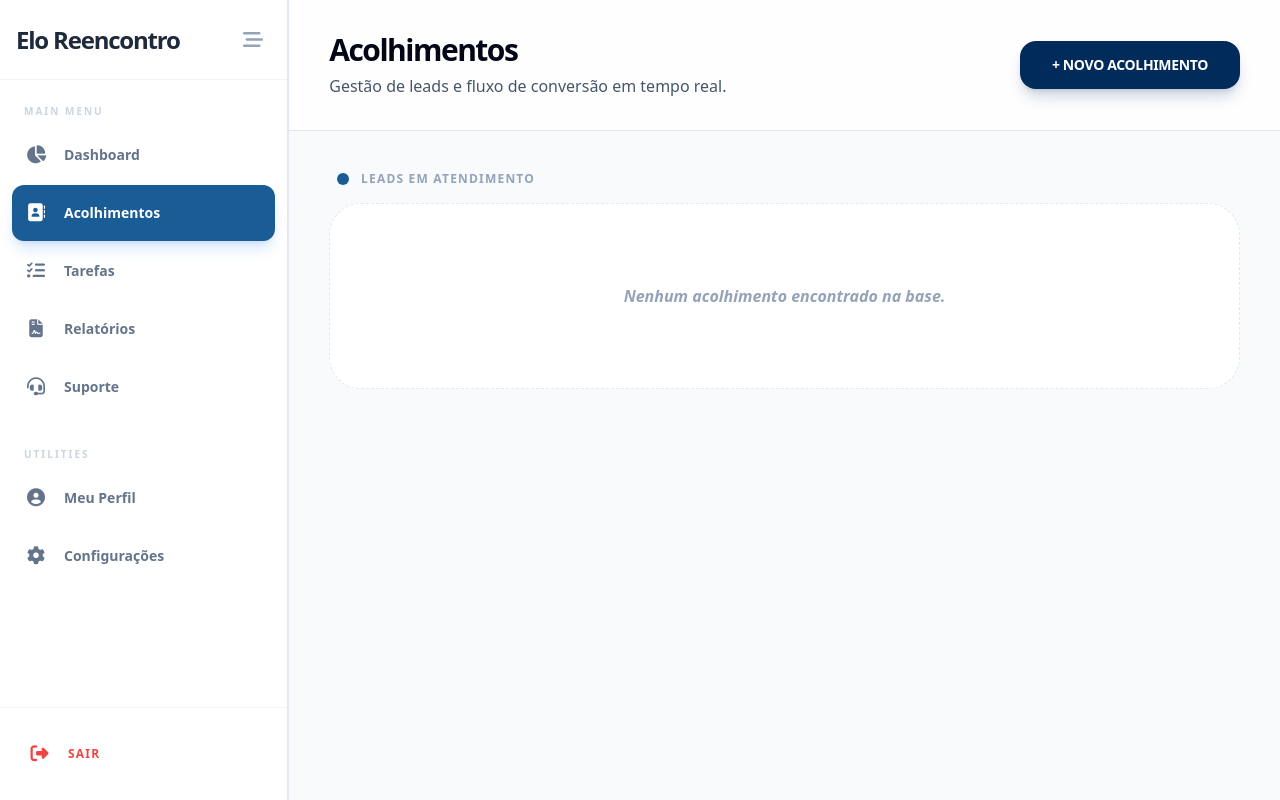
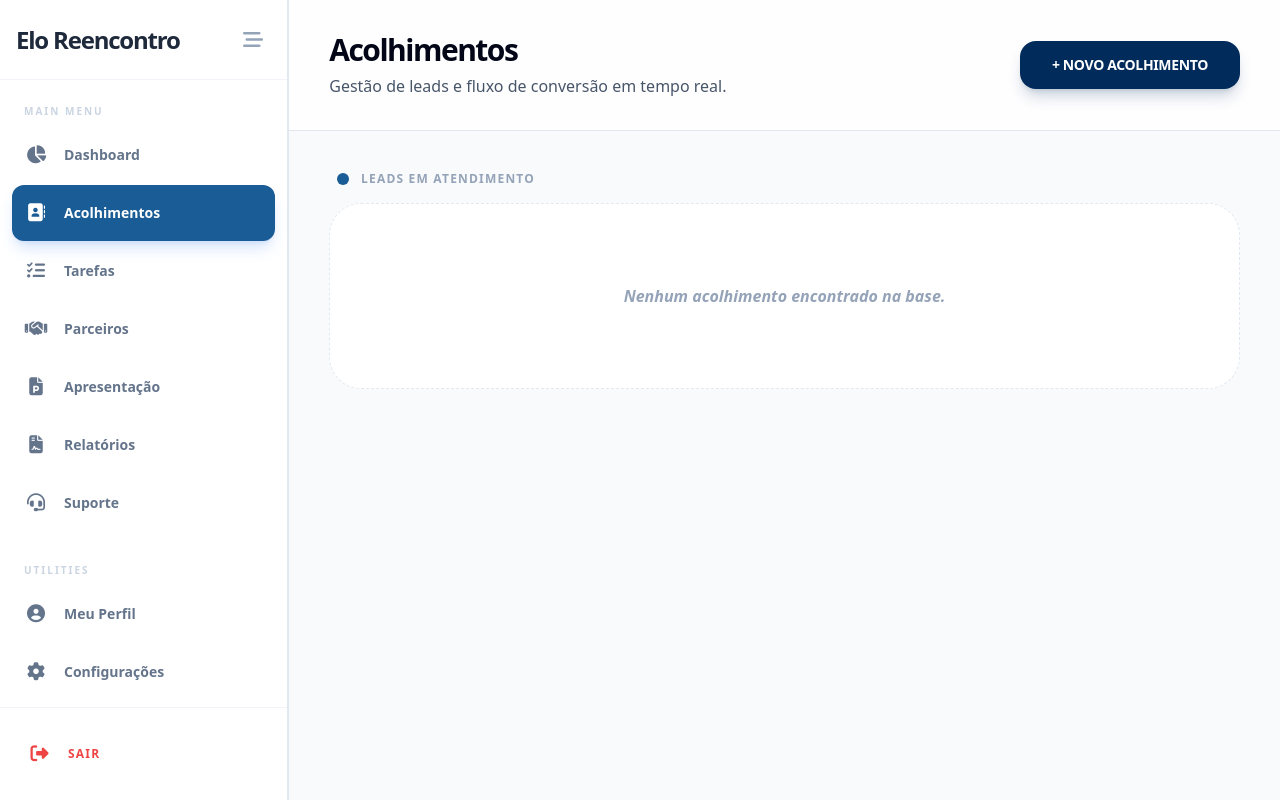
Before and after one commit to guibatist/elo-reencontro-crm, a Flask app: page /workbench/acolhimentos in a window 1280 px wide. Run offline with Flask 3, Linux system fonts and the light colour scheme; the visitor is signed in with stand-in values (Sample User, id 1); data that the repository does not hold is empty; some libraries are stand-ins or nearby versions.

Commit message:
New route to sidebar

```diff
--- a/templates/crm/sidebar.html
+++ b/templates/crm/sidebar.html
@@ -1,6 +1,3 @@
-<!-- ═══════════════════════════════════════════════════════
-     MOBILE NAVBAR  (visível apenas em telas < 768px)
-═══════════════════════════════════════════════════════ -->
 <nav class="md:hidden fixed top-0 left-0 right-0 z-50 bg-white border-b border-slate-200" x-data="{ mobileOpen: false }">
     <div class="h-16 flex items-center justify-between px-4">
         <span class="font-black text-xl text-slate-800 tracking-tighter">Elo Reencontro</span>
@@ -14,7 +11,6 @@
         </button>
     </div>
 
-    <!-- Drawer -->
     <div
         x-show="mobileOpen"
         x-transition:enter="transition ease-out duration-200"
@@ -32,11 +28,13 @@
             <p class="px-3 pb-1 text-[10px] font-black text-slate-300 uppercase tracking-[0.2em]">Main Menu</p>
 
             <template x-for="item in [
-                { name: 'Dashboard',    icon: 'fa-chart-pie',      url: '/workbench/dashboard' },
-                { name: 'Acolhimentos', icon: 'fa-address-book',   url: '/workbench/acolhimentos' },
-                { name: 'Tarefas',      icon: 'fa-list-check',     url: '/workbench/tarefas' },
-                { name: 'Relatórios',   icon: 'fa-file-contract',  url: '/workbench/relatorios' },
-                { name: 'Suporte',      icon: 'fa-headset',        url: '/workbench/chamados' }
+                { name: 'Dashboard',    icon: 'fa-chart-pie',         url: '/workbench/dashboard' },
+                { name: 'Acolhimentos', icon: 'fa-address-book',      url: '/workbench/acolhimentos' },
+                { name: 'Tarefas',      icon: 'fa-list-check',        url: '/workbench/tarefas' },
+                { name: 'Parceiros',    icon: 'fa-handshake',         url: '/sponsors' },
+                { name: 'Apresentação', icon: 'fa-file-powerpoint',   url: '/workbench/apresentador' },
+                { name: 'Relatórios',   icon: 'fa-file-contract',     url: '/workbench/relatorios' },
+                { name: 'Suporte',      icon: 'fa-headset',           url: '/workbench/chamados' }
             ]">
                 <a :href="item.url"
                    @click="mobileOpen = false"
@@ -74,18 +72,13 @@
     </div>
 </nav>
 
-<!-- Espaçador mobile: empurra o conteúdo abaixo da navbar fixa -->
 <div class="md:hidden h-16 flex-shrink-0"></div>
 
 
-<!-- ═══════════════════════════════════════════════════════
-     DESKTOP SIDEBAR  (visível apenas em telas ≥ 768px)
-═══════════════════════════════════════════════════════ -->
 <aside
     class="hidden md:flex h-screen flex-col sidebar-transition flex-shrink-0 bg-white border-r border-slate-200 relative z-40"
     :class="isCollapsed ? 'w-20' : 'w-72'"
 >
-    <!-- Header -->
     <div class="h-20 flex items-center justify-between px-4 border-b border-slate-100 flex-shrink-0">
         <div x-show="!isCollapsed" x-transition.opacity class="overflow-hidden">
             <span class="font-black text-2xl text-slate-800 tracking-tighter whitespace-nowrap">Elo Reencontro</span>
@@ -99,18 +92,19 @@
         </button>
     </div>
 
-    <!-- Body -->
     <div class="flex-1 py-6 space-y-8 overflow-y-auto scroller-navy">
 
         <div class="space-y-1">
             <p x-show="!isCollapsed" x-cloak class="px-6 pb-1 text-[10px] font-black text-slate-300 uppercase tracking-[0.2em] whitespace-nowrap">Main Menu</p>
             <nav class="px-3 space-y-0.5">
                 <template x-for="item in [
-                    { name: 'Dashboard',    icon: 'fa-chart-pie',      url: '/workbench/dashboard' },
-                    { name: 'Acolhimentos', icon: 'fa-address-book',   url: '/workbench/acolhimentos' },
-                    { name: 'Tarefas',      icon: 'fa-list-check',     url: '/workbench/tarefas' },
-                    { name: 'Relatórios',   icon: 'fa-file-contract',  url: '/workbench/relatorios' },
-                    { name: 'Suporte',      icon: 'fa-headset',        url: '/workbench/chamados' }
+                    { name: 'Dashboard',    icon: 'fa-chart-pie',         url: '/workbench/dashboard' },
+                    { name: 'Acolhimentos', icon: 'fa-address-book',      url: '/workbench/acolhimentos' },
+                    { name: 'Tarefas',      icon: 'fa-list-check',        url: '/workbench/tarefas' },
+                    { name: 'Parceiros',    icon: 'fa-handshake',         url: '/sponsors' },
+                    { name: 'Apresentação', icon: 'fa-file-powerpoint',   url: '/workbench/apresentador' },
+                    { name: 'Relatórios',   icon: 'fa-file-contract',     url: '/workbench/relatorios' },
+                    { name: 'Suporte',      icon: 'fa-headset',           url: '/workbench/chamados' }
                 ]">
                     <a :href="item.url"
                        class="flex items-center gap-4 px-3 py-3.5 rounded-xl font-bold text-sm transition-all duration-200"
@@ -147,7 +141,6 @@
 
     </div>
 
-    <!-- Footer -->
     <div class="p-4 border-t border-slate-100 flex-shrink-0">
         <a href="/logout"
            class="flex items-center gap-4 px-3 py-4 rounded-xl font-black text-xs uppercase tracking-widest text-red-500 hover:bg-red-50 transition-all"
```
